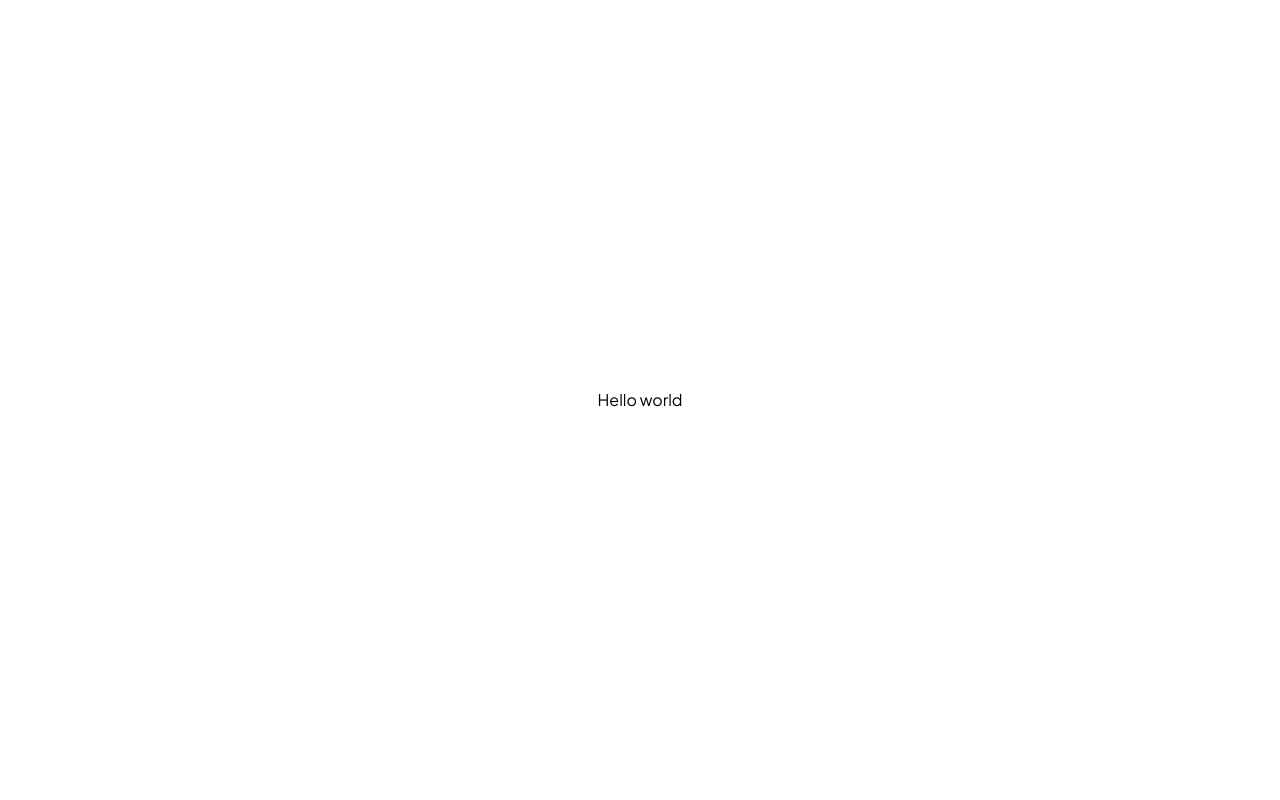
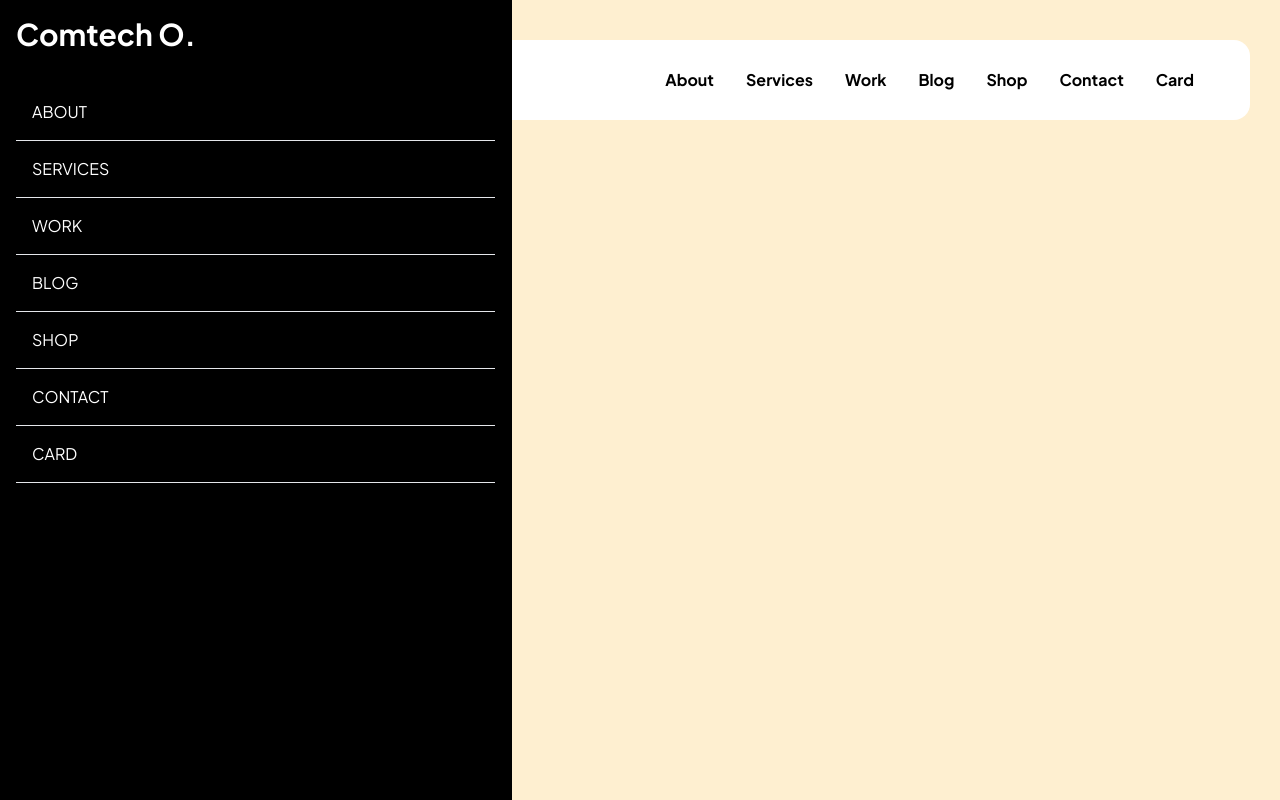
Before and after one commit to hisbilislami/comtech-project-1, a Next.js app: page / in a window 1280 px wide. Built offline with nearby package versions, Linux system fonts and the light colour scheme.

Commit message:
membuat navbar

```diff
--- a/app/globals.css
+++ b/app/globals.css
@@ -1,6 +1,7 @@
 @tailwind base;
 @tailwind components;
 @tailwind utilities;
+
 * {
   box-sizing: border-box;
   padding: 0;
@@ -11,4 +12,5 @@ html,
 body {
   max-width: 100vw;
   overflow-x: hidden;
+  background-color: #feefd0ff;
 }
--- /dev/null
+++ b/app/navbar/Navbar.jsx
@@ -0,0 +1,47 @@
+'use client'; // digunakan untuk menangani rujukan server 'useState'
+import React, { useState } from "react";
+import { AiOutlineClose, AiOutlineMenu } from 'react-icons/ai';
+
+const Navbar = () => {
+
+    const [nav, setNav] = useState(false);
+
+    const handleNav = () => {
+        setNav(!nav);
+    };
+
+    return (
+        <div className="flex justify-between items-center h-20 max-w-[1220px] mx-auto mt-10 px-10 text-black bg-white rounded-2xl">
+            <h1 className="w-full text-3xl font-bold text-[#070606ff]">Comtech O.</h1>
+            <ul className="hidden md:flex font-bold">
+                <li className="p-4">About</li>
+                <li className="p-4">Services</li>
+                <li className="p-4">Work</li>
+                <li className="p-4">Blog</li>
+                <li className="p-4">Shop</li>
+                <li className="p-4">Contact</li>
+                <li className="p-4" >Card </li>
+            </ul>
+
+            {/* Responsive Navbar */}
+            <div onClick={handleNav} className="block md:hidden">
+                {!nav ? <AiOutlineClose size={20} /> : <AiOutlineMenu size={20} />}
+            </div>
+
+            <div className={!nav ? "fixed left-0 top-0 w-[40%] h-full border-r border-r-black bg-black" : "fixed left-[-100%]"} >
+                <h1 className="w-full text-3xl font-bold text-white m-4">Comtech O.</h1>
+                <ul className="uppercase p-4 text-white">
+                    <li className="p-4 border-b border-gray">About</li>
+                    <li className="p-4 border-b border-gray">Services</li>
+                    <li className="p-4 border-b border-gray">Work</li>
+                    <li className="p-4 border-b border-gray">Blog</li>
+                    <li className="p-4 border-b border-gray">Shop</li>
+                    <li className="p-4 border-b border-gray">Contact</li>
+                    <li className="p-4 border-b border-gray">Card</li>
+                </ul>
+            </div>
+        </div>
+    )
+}
+
+export default Navbar;
--- a/app/page.js
+++ b/app/page.js
@@ -1,10 +1,17 @@
 import styles from "./page.module.css";
+import React from "react";
+import Navbar from "./navbar/Navbar"
+
 
 export default function Home() {
   return (
-    <main className={styles.main}>
-      {/* content will go in here. */}
-      <h1 className="2xl">Hello world</h1>
-    </main>
+    // <main className={styles.main}>
+    //   {/* content will go in here. */}
+    //   {/* <h1 className="2xl">Hello world</h1> */}
+    // </main>
+
+    <div>
+      <Navbar />
+    </div>
   );
 }
--- a/next.config.js
+++ b/next.config.js
@@ -1,4 +1,8 @@
 /** @type {import('next').NextConfig} */
-const nextConfig = {}
+const nextConfig = {
+    experimental: {
+        appDir: true,
+    },
+}
 
 module.exports = nextConfig
--- a/package.json
+++ b/package.json
@@ -11,9 +11,10 @@
   "dependencies": {
     "eslint": "8.40.0",
     "eslint-config-next": "13.4.1",
-    "next": "13.4.1",
+    "next": "^13.4.1",
     "react": "18.2.0",
-    "react-dom": "18.2.0"
+    "react-dom": "18.2.0",
+    "react-icons": "^4.8.0"
   },
   "devDependencies": {
     "autoprefixer": "^10.4.14",
--- a/tailwind.config.js
+++ b/tailwind.config.js
@@ -1,9 +1,9 @@
 /** @type {import('tailwindcss').Config} */
 module.exports = {
   content: [
-    "./app/**/*.{js,ts,jsx,tsx,mdx}",
-    "./pages/**/*.{js,ts,jsx,tsx,mdx}",
-    "./components/**/*.{js,ts,jsx,tsx,mdx}",
+    "./app/**/*.{js,ts,jsx,tsx}",
+    "./pages/**/*.{js,ts,jsx,tsx}",
+    "./components/**/*.{js,ts,jsx,tsx}",
   ],
   theme: {
     extend: {
```
Also changed, not shown: app/page.module.css (line endings or trailing spaces), 1 other file (tests, documents, lock files or other folders).
